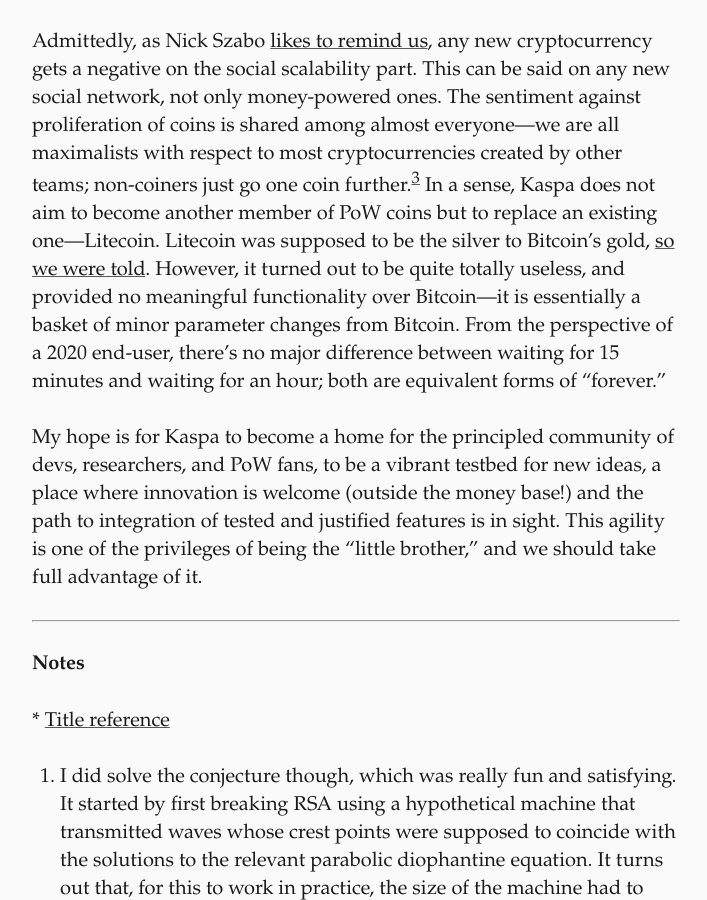
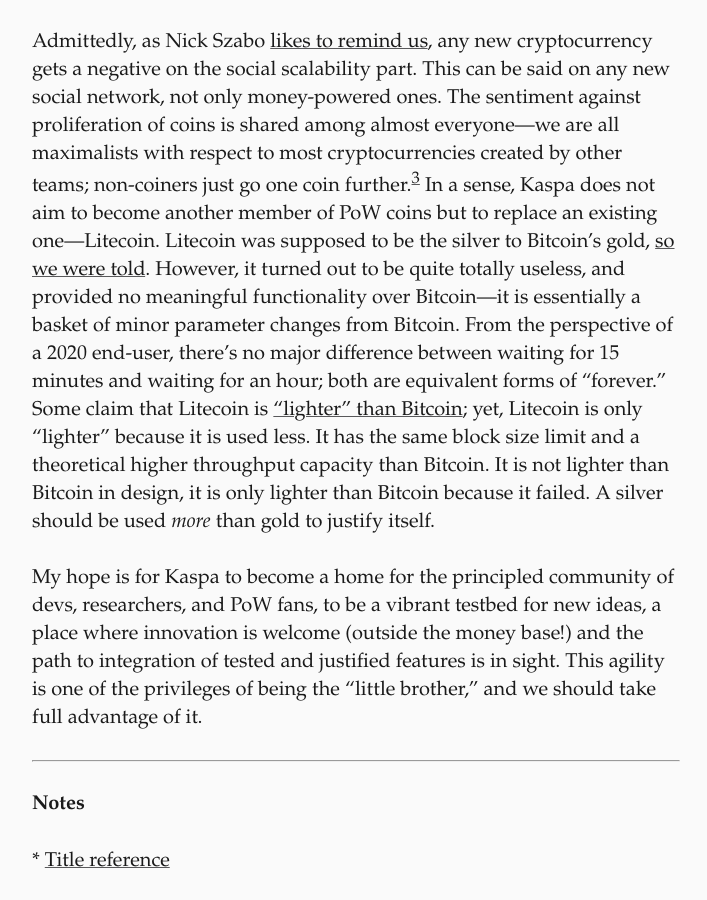
Before and after one commit to hashdag/hashdag.github.io, a Jekyll site: the page built from _posts/2020-11-24-ghosts.md, in a window 1280 px wide and 900 px high, scrolled down 5544 px. Shown: the whole window, without its empty margins (284-991 px from the left). Built offline with Jekyll 4.4.1, drawn with Linux system fonts in a browser that asks for light colours.

Commit message:
update ghost post

```diff
--- a/_posts/2020-11-24-ghosts.md
+++ b/_posts/2020-11-24-ghosts.md
@@ -54,7 +54,7 @@
 
 ### The burden of PoW is on us
 
-Admittedly, as Nick Szabo [likes to remind us](https://unenumerated.blogspot.com/2017/02/money-blockchains-and-social-scalability.html), any new cryptocurrency gets a negative on the social scalability part. This can be said on any new social network, not only money-powered ones. The sentiment against proliferation of coins is shared among almost everyone—we are all maximalists with respect to most cryptocurrencies created by other teams; non-coiners just go one coin further.[^3] In a sense, Kaspa does not aim to become another member of PoW coins but to replace an existing one—Litecoin. Litecoin was supposed to be the silver to Bitcoin’s gold, [so we were told](https://youtu.be/Le5ByHtssnc?t=372). However, it turned out to be quite totally useless, and provided no meaningful functionality over Bitcoin—it is essentially a basket of minor parameter changes from Bitcoin. From the perspective of a 2020 end-user, there’s no major difference between waiting for 15 minutes and waiting for an hour; both are equivalent forms of “forever.”
+Admittedly, as Nick Szabo [likes to remind us](https://unenumerated.blogspot.com/2017/02/money-blockchains-and-social-scalability.html), any new cryptocurrency gets a negative on the social scalability part. This can be said on any new social network, not only money-powered ones. The sentiment against proliferation of coins is shared among almost everyone—we are all maximalists with respect to most cryptocurrencies created by other teams; non-coiners just go one coin further.[^3] In a sense, Kaspa does not aim to become another member of PoW coins but to replace an existing one—Litecoin. Litecoin was supposed to be the silver to Bitcoin’s gold, [so we were told](https://youtu.be/Le5ByHtssnc?t=372). However, it turned out to be quite totally useless, and provided no meaningful functionality over Bitcoin—it is essentially a basket of minor parameter changes from Bitcoin. From the perspective of a 2020 end-user, there’s no major difference between waiting for 15 minutes and waiting for an hour; both are equivalent forms of “forever.” Some claim that Litecoin is ["lighter" than Bitcoin](https://twitter.com/icebergy_/status/1341590180122292224); yet, Litecoin is only "lighter" because it is used less. It has the same block size limit and a theoretical higher throughput capacity than Bitcoin. It is not lighter than Bitcoin in design, it is only lighter than Bitcoin because it failed. A silver should be used *more* than gold to justify itself.
 
 My hope is for Kaspa to become a home for the principled community of devs, researchers, and PoW fans, to be a vibrant testbed for new ideas, a place where innovation is welcome (outside the money base!) and the path to integration of tested and justified features is in sight. This agility is one of the privileges of being the “little brother,” and we should take full advantage of it.
 
```
